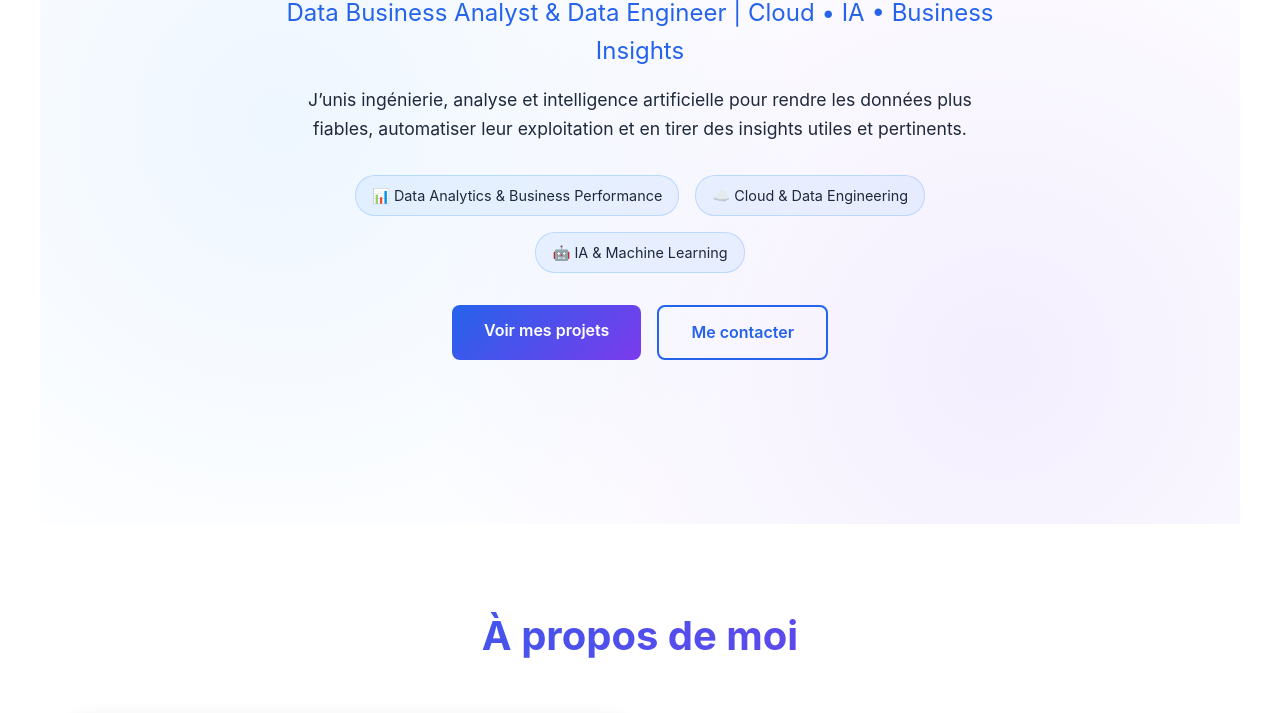
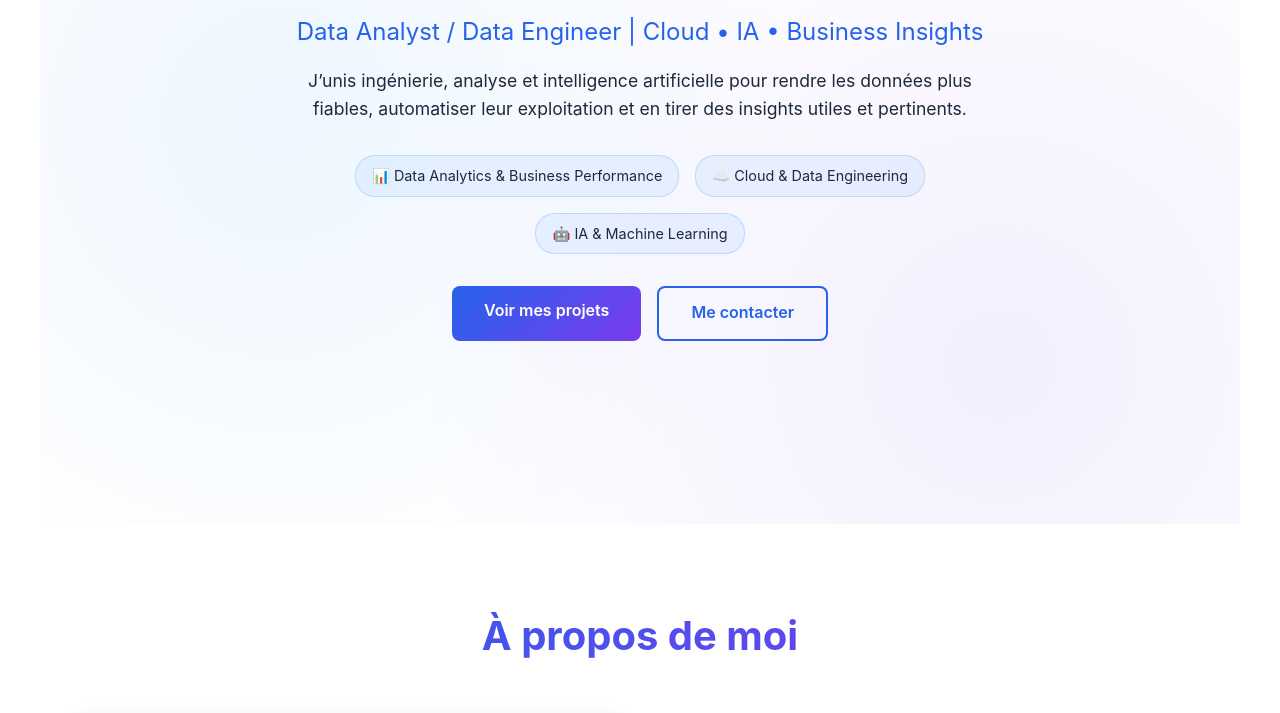
Before and after one commit to meneda11/meneda11, a plain HTML site: page index.html in a window 1280 px wide. Shown: the part 276-989 px from the top of the page. Drawn offline with Linux system fonts and the light colour scheme.

Commit message:
Update index.html

```diff
--- a/index.html
+++ b/index.html
@@ -3,7 +3,7 @@
 <head>
   <meta charset="UTF-8" />
   <meta name="viewport" content="width=device-width, initial-scale=1.0"/>
-  <title>Data Business Analyst & Data Engineer | Cloud • IA • Business Insights</title>
+  <title>Data Analyst / Data Engineer | Cloud • IA • Business Insights</title>
 
   <!-- Empêche l'indexation et le téléchargement par les robots -->
   <meta name="robots" content="noarchive, noindex">
@@ -389,7 +389,7 @@ h2 + p {
   <div class="hero-content">
     <h1>Cédric Stéphane Meneda</h1>
 
-    <p class="subtitle">Data Business Analyst & Data Engineer | Cloud • IA • Business Insights</p>
+    <p class="subtitle">Data Analyst / Data Engineer | Cloud • IA • Business Insights</p>
 
     <p style="max-width:700px; margin:0 auto 2rem auto;">
       J’unis ingénierie, analyse et intelligence artificielle pour rendre les données plus fiables,
@@ -1193,7 +1193,7 @@ h2 + p {
     </div>
 
     <p style="margin:0;">&copy; 2025 Cédric Stéphane Meneda. All rights reserved.</p>
-    <p style="margin-top:.5rem; font-size:.9rem; color:#8B949E;">Data Business Analyst & Data Engineer | Cloud • IA • Business Insights</p>
+    <p style="margin-top:.5rem; font-size:.9rem; color:#8B949E;">Data Analyst / Data Engineer | Cloud • IA • Business Insights</p>
 
     <style>
       footer a svg{ color:#C9D1D9; transition:transform .2s ease, color .2s ease; }
```
